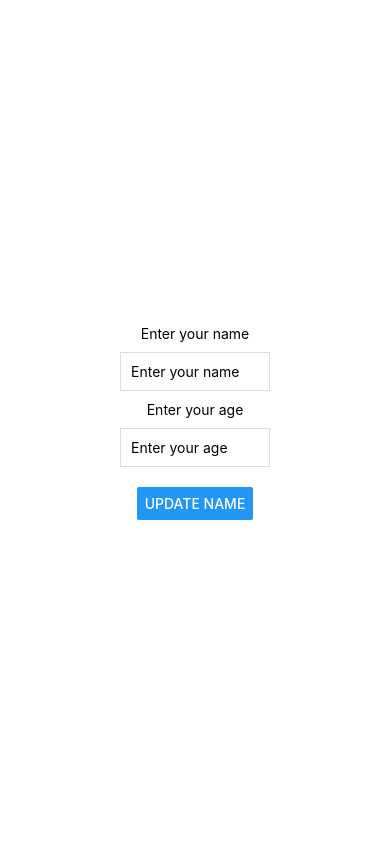
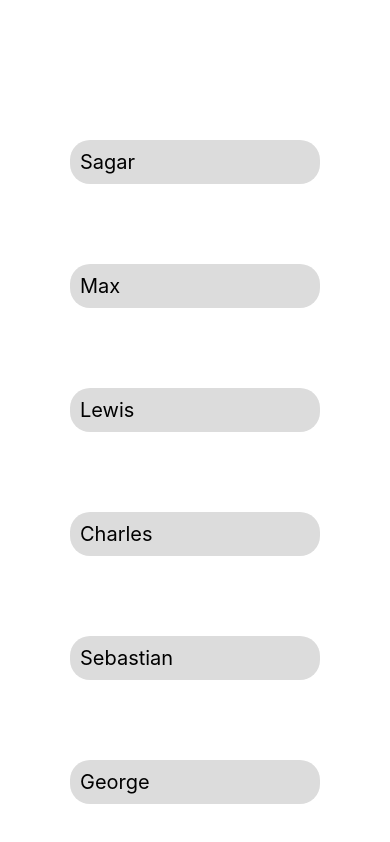
Before and after one commit to sagarparker/ReactNativeBasics, a React Native app: screen / in a window 390 px wide. Built offline with nearby package versions, Linux system fonts and the light colour scheme.

Commit message:
Scroll view and map function

```diff
--- a/App.js
+++ b/App.js
@@ -1,55 +1,36 @@
 import { StatusBar } from 'expo-status-bar';
 import React,{ useState,useEffect } from 'react';
-import { StyleSheet, Text, View, Button, TextInput } from 'react-native';
+import { StyleSheet, Text, View, Button, TextInput,ScrollView } from 'react-native';
 
 export default function App() {
-  const [name,setName] = useState("Sagar");
-  const [age,setAge] = useState('30');
-  const [output,setOutput] = useState(false);
-
-  const clickHandler = () =>{
-    setOutput(true);
-  }
+  const [people,setPeople] = useState([
+    {name:"Sagar",key:'1'},
+    {name:"Max",key:'2'},
+    {name:"Lewis",key:'3'},
+    {name:"Charles",key:'4'},
+    {name:"Sebastian",key:'5'},
+    {name:"George",key:'6'},
+  ]);
 
   return (
     <View style={styles.container}>
-      <Text>Enter your name</Text>
-      <TextInput
-        style={styles.input}
-        placeholder="Enter your name"
-        onChangeText={(val)=> setName(val)}/>
-      <Text>Enter your age</Text>
-      <TextInput
-        style={styles.input}
-        keyboardType="numeric"
-        placeholder="Enter your age"
-        onChangeText={(val)=> setAge(val)}/>
-      <View style={styles.buttonContainer}>
-        <Button title="Update name"  onPress={clickHandler} />
-      </View>
-      {output && <Text>
-            Hello {name} {age}
-      </Text>}
+      <ScrollView>
+      {people.map((item)=> <Text style={styles.item} key={item.key}>{item.name} </Text> )}
+      </ScrollView>
     </View>
   );
 }
 
 const styles = StyleSheet.create({
   container: {
-    flex: 1,
-    backgroundColor: '#fff',
-    alignItems: 'center',
-    justifyContent: 'center'
+    paddingTop:100,
+    paddingHorizontal:30
   },
-  buttonContainer:{
-    marginTop:10
-  },
-  input:{
-    borderWidth:1,
-    borderColor:'gainsboro',
-    width:150,
-    marginTop:10,
-    marginBottom:10,
-    padding:10
+  item:{
+    padding:10,
+    fontSize:20,
+    margin:40,
+    backgroundColor:"gainsboro",
+    borderRadius:20
   }
 });
```
Also changed, not shown: 1 other file (tests, documents, lock files or other folders).
